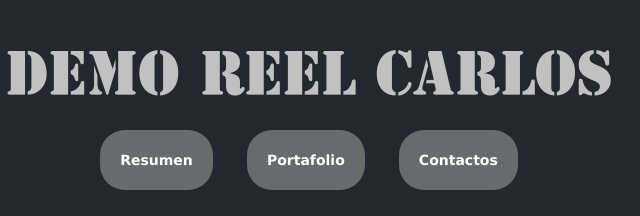
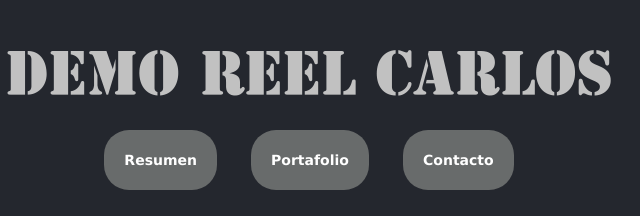
Before and after one commit to carant123/carant123.github.io, a plain HTML site: page index.html in a window 1280 px wide. Shown: the part 820-1036 px from the top of the page, 331-971 px from the left. Drawn offline with nearby package versions, Linux system fonts and the light colour scheme; a web font is replaced by a local one.

Commit message:
Comentario3

```diff
--- a/index.html
+++ b/index.html
@@ -59,7 +59,7 @@
 						</ul>
 					</li>
 
-					<li><a href="#" id="B_Contacto">Contactos</a></li>
+					<li><a href="#" id="B_Contacto">Contacto</a></li>
 
 				</ul>
 			</nav>
```
